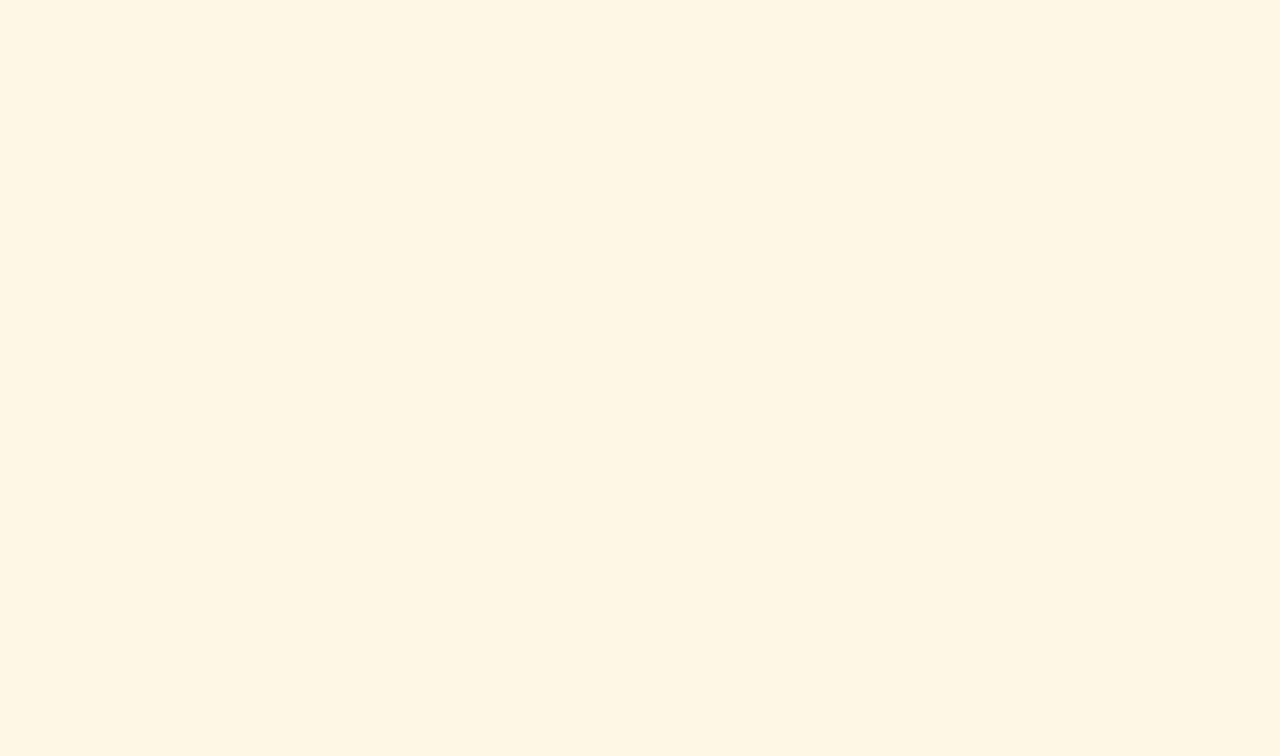
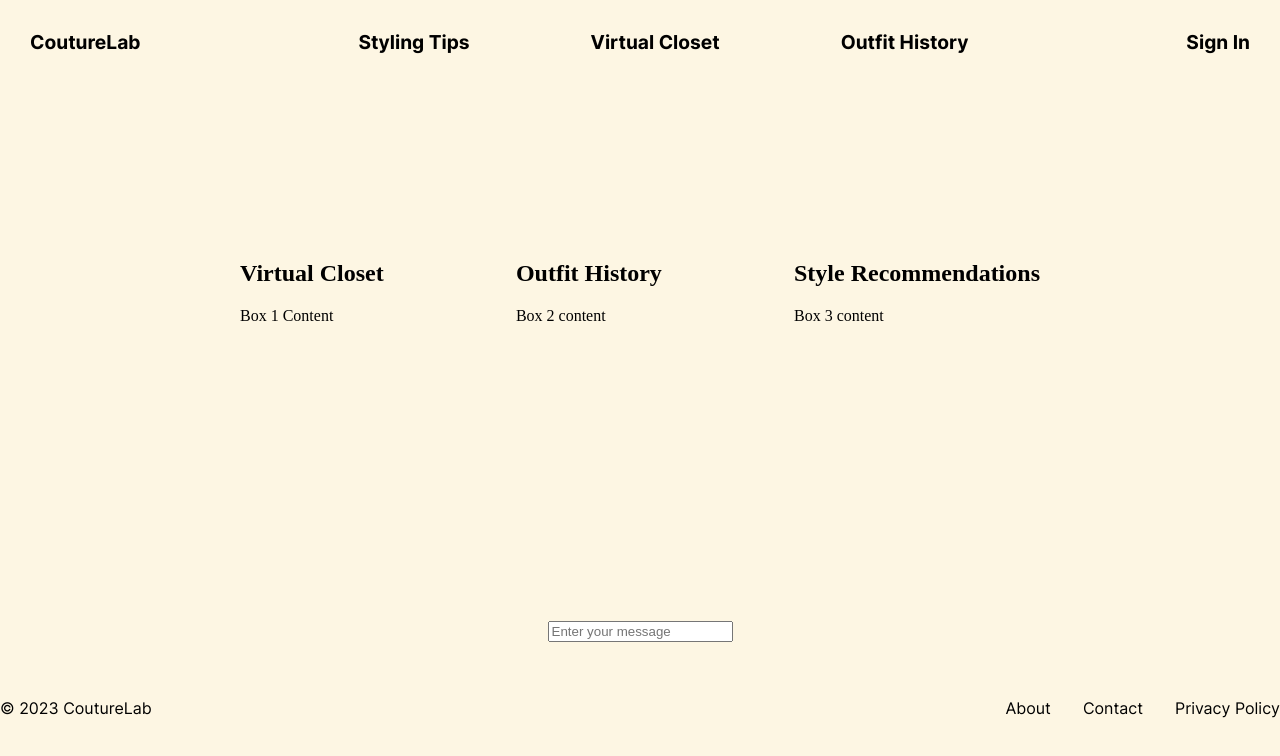
Before and after one commit to felixliang50779/Couture-Lab, a React (Create React App) app in the folder couture-lab-ui/: page /Dashboard in a window 1280 px wide. Before the commit this address had no page. Shown: the top 756 px of the page. Built offline with nearby package versions, Linux system fonts and the light colour scheme.

Commit message:
Added dashboard content

```diff
--- a/couture-lab-ui/src/App.js
+++ b/couture-lab-ui/src/App.js
@@ -1,6 +1,7 @@
 import { BrowserRouter as Router, Routes, Route, Navigate }
     from 'react-router-dom';
 import Home from './Pages/Home.js';
+import Dashboard from './Pages/Dashboard.js';
 import './App.css';
 
 function App() {
@@ -9,6 +10,7 @@ function App() {
       <Routes>
         <Route path='/' element={<Navigate replace to='/Home' />} />
         <Route path='/Home' element={<Home />} />
+        <Route path='/Dashboard' element={<Dashboard />} />
       </Routes>
     </Router>
   );
--- a/couture-lab-ui/src/Pages/Dashboard.js
+++ b/couture-lab-ui/src/Pages/Dashboard.js
@@ -5,8 +5,35 @@ import styles from './Dashboard.module.css';
 
 export default function Dashboard() {
     return (
-        <div className={styles['content-container']}>
+        <div className={styles['dashboard-container']}>
             <NavBar />
+            <div className={styles['horizontal-boxes']}>
+                <div className={styles['dashboard-box']}>
+                    <h2>Virtual Closet</h2>
+                    <p>
+                        Box 1 Content
+                    </p>
+                </div>
+
+                <div className={styles['dashboard-box']}>
+                    <h2>Outfit History</h2>
+                    <p>
+                        Box 2 content
+                    </p>
+                </div>
+
+                <div className={styles['dashboard-box']}>
+                    <h2>Style Recommendations</h2>
+                    <p>
+                        Box 3 content
+                    </p>
+                </div>
+            </div>
+            <div className={styles['chatbot-text-input']}>
+                <form>
+                    <input type="text" placeholder="Enter your message"/>
+                </form>
+            </div>
             <Footer />
         </div>
     )
--- a/couture-lab-ui/src/Pages/Dashboard.module.css
+++ b/couture-lab-ui/src/Pages/Dashboard.module.css
@@ -0,0 +1,15 @@
+.horizontal-boxes {
+    display: flex;
+    justify-content: space-between;
+    padding: 10em;
+    margin: 5em;
+}
+
+.dashboard-box {
+    border-radius: 10px;
+}
+
+.chatbot-text-input {
+    padding: 2.5em;
+    text-align: center;
+}
```
